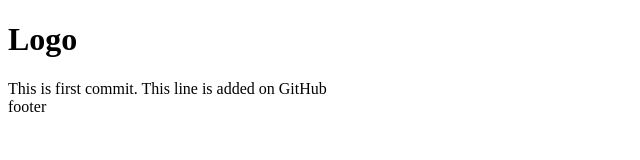
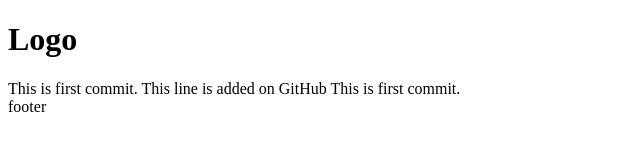
Before and after one commit to YuHarmash/frontend_repo, a plain HTML site: page index.html in a window 1280 px wide. Shown: the whole page, without its empty margins (0-640 px from the left). Drawn offline with Linux system fonts and the light colour scheme.

Commit message:
second commit

```diff
--- a/index.html
+++ b/index.html
@@ -11,6 +11,7 @@
 	</div>
 	This is first commit.
 	This line is added on GitHub
+	This is first commit.
 
 	<div class="footer footer2">
 		footer
```
